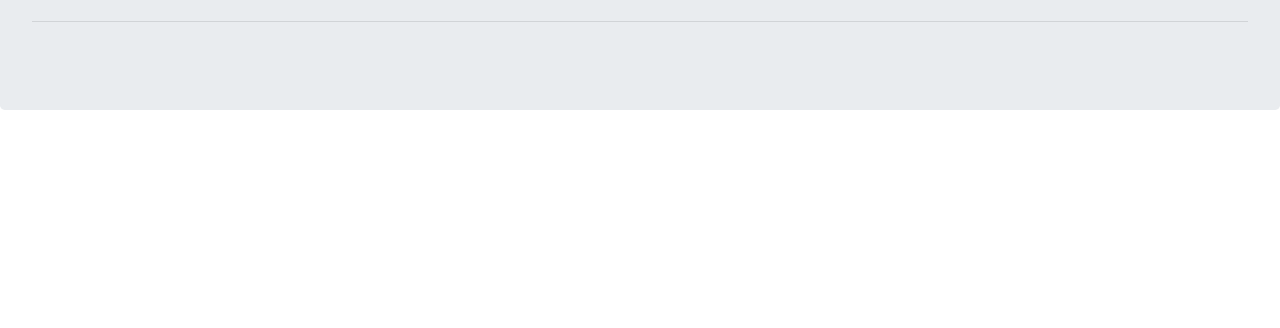
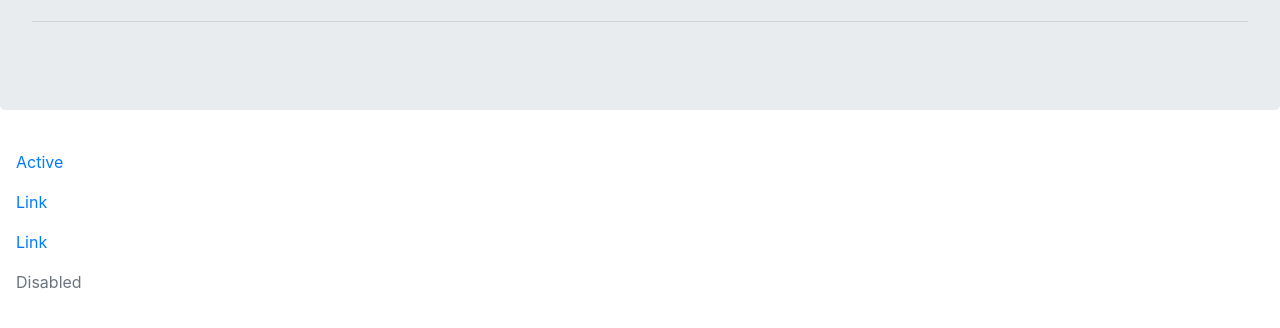
Before and after one commit to kyleM98/KingsBootstrapWebsite, a plain HTML site: page index.html in a window 1280 px wide. Shown: the part 188-516 px from the top of the page. Drawn offline with nearby package versions, Linux system fonts and the light colour scheme.

Commit message:
BootsGettingStrapped

```diff
--- a/index.html
+++ b/index.html
@@ -45,5 +45,21 @@
               </span>
             </div>
           </nav>
+          <div>
+          <ul class="nav flex-column">
+            <li class="nav-item">
+              <a class="nav-link active" href="#">Active</a>
+            </li>
+            <li class="nav-item">
+              <a class="nav-link" href="#">Link</a>
+            </li>
+            <li class="nav-item">
+              <a class="nav-link" href="#">Link</a>
+            </li>
+            <li class="nav-item">
+              <a class="nav-link disabled" href="#" tabindex="-1" aria-disabled="true">Disabled</a>
+            </li>
+          </ul>
+          </div>
     </body>
 </html>
```
